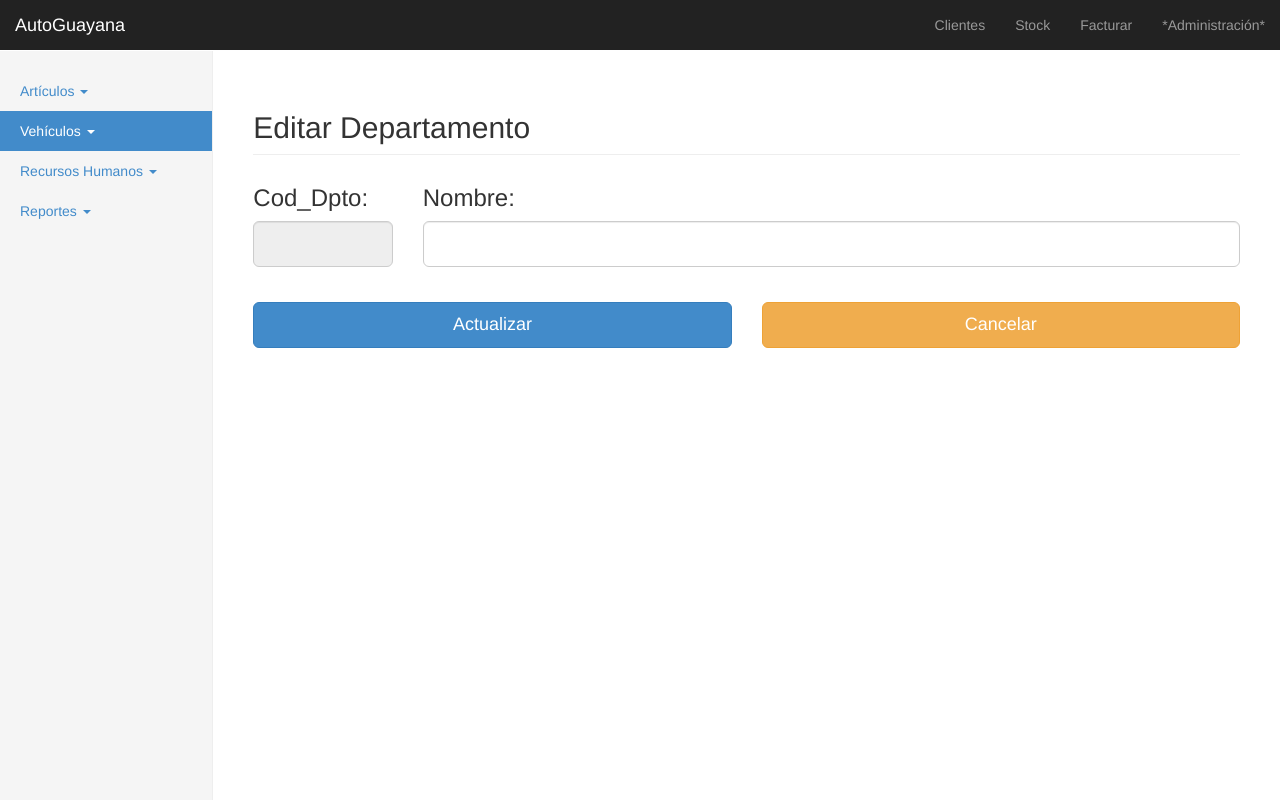
After one commit to jrivera294/AutoGuayana-Code-Igniter, a CodeIgniter app: page /autoguayanaci/index.php/departamentos/cargarEdicionDepartamentos in a window 1280 px wide. The commit adds this page. Run offline with CodeIgniter, Linux system fonts and the light colour scheme; some libraries are stand-ins or nearby versions.

Commit message:
departamento registro y edicion

```diff
--- a/application/controllers/departamentos.php
+++ b/application/controllers/departamentos.php
@@ -17,6 +17,7 @@ class Departamentos extends CI_Controller{
         $this->load->view('layouts/footer');
       }
 
+
      public function cargarRegistroDepartamentos(){
          $this->load->view('layouts/header');
         $this->load->view('layouts/adminSidebar');
@@ -24,6 +25,60 @@ class Departamentos extends CI_Controller{
         $this->load->view('layouts/footer');
      }
 
+     public function registrarDepartamento(){
+        $departamento = array(
+            'cod_dpto' => $this->input->post('cod_dpto'),
+            'nombre' => $this->input->post('nombre')
+        );
+
+
+        $result = $this->Departamentos_model->addDepartamento($departamento);
+        $data['message_type']=1;
+        $data['message']="Departamento registrado satisfactoriamente";
+
+        $query = $this->Departamentos_model->getDepartamentos();
+        $data['departamentos'] = $query;
+        $this->load->view('layouts/header',$data);
+        $this->load->view('layouts/adminSidebar');
+        $this->load->view('admin/gestionDepartamentos_view');
+        $this->load->view('layouts/footer');
+    }
+
+     public function cargarEdicionDepartamentos(){
+       $departamento = array(
+            'cod_dpto' => $this->input->post('cod_dpto'),
+            'nombre' => $this->input->post('nombre')
+        );
+
+        $data['departamento']=$departamento;
+
+         $this->load->view('layouts/header');
+        $this->load->view('layouts/adminSidebar');
+        $this->load->view('admin/edicionDepartamentos_view',$data);
+        $this->load->view('layouts/footer');
+     }
+
+     public function editarDepartamento(){
+        $departamento = array(
+            'nombre' => $this->input->post('nombre'),
+            'cod_dpto' => $this->input->post('cod_dpto')
+        );
+        $data['departamentos']=$departamento;
+        $result = $this->Departamentos_model->updateDepartamento($departamento);
+
+        $data['message_type']=1;
+        $data['message']="Departamento Actualizado satisfactoriamente";
+
+        //volver a copiar index
+        $query = $this->Departamentos_model->getDepartamentos();
+        $data['departamentos'] = $query;
+        $this->load->view('layouts/header',$data);
+        $this->load->view('layouts/adminSidebar');
+        $this->load->view('admin/gestionDepartamentos_view');
+        $this->load->view('layouts/footer');
+    }
+
+
 }
 
 ?>
--- a/application/models/articulos_model.php
+++ b/application/models/articulos_model.php
@@ -27,11 +27,6 @@
        function updateArticulo($articulo){
            $query = $this->db->query("UPDATE articulos SET precio=?,stock=?,descripcion=?,modelo=?,fabricante=? WHERE id=?",$articulo);
             return $query;
-        /* echo "articulo".  $articulo['precio' ];
-         echo "articulo".  $articulo[   'stock' ];
-         echo "articulo".  $articulo[   'descripcion'];
-         echo "articulo".  $articulo[   'modelo' ];
-         echo "articulo".  $articulo[   'fabricante']; */
        }
 
 
--- a/application/models/departamentos_model.php
+++ b/application/models/departamentos_model.php
@@ -9,5 +9,15 @@
             return $query->result();
        }
 
+       public function addDepartamento($departamento){
+           $query = $this->db->query("INSERT INTO departamento VALUES (?,?)",$departamento);
+           return $query;
+       }
+
+       public function updateDepartamento($departamento){
+           $query = $this->db->query("UPDATE departamento SET nombre=? WHERE cod_dpto=?",$departamento);
+            return $query;
+       }
+
    }
 ?>
--- a/application/views/admin/edicionArticulos_view.php
+++ b/application/views/admin/edicionArticulos_view.php
@@ -18,8 +18,7 @@
                 <div class="col-xs-12 col-sm-2 col-md-2">
                     <h3>ID:</h3>
                     <div class="form-group">
-                        <input disabled type="text" name="id_visible" id="id_visible"  class="form-control input-lg" placeholder="" value=
-                               "<?php echo $articulos['id']; ?>" tabindex="1">
+                        <input disabled type="text" name="id_visible" id="id_visible"  class="form-control input-lg" placeholder="" value="<?php echo $articulos['id']; ?>" tabindex="1">
                     </div>
                 </div>
 
@@ -74,7 +73,7 @@
 
              <div class="row">
                  <div class="col-xs-12 col-md-6"><input type="submit" value="Actualizar" class="btn btn-primary btn-block btn-lg" tabindex="7"></div>
-                 <div class="col-xs-12 col-md-6"><a href="<?= base_url("index.php/admin/gestionArticulos");?>" class="btn btn-warning btn-block btn-lg">Cancelar</a></div>
+                 <div class="col-xs-12 col-md-6"><a href="<?= base_url("index.php/articulos/cargarGestionArticulos");?>" class="btn btn-warning btn-block btn-lg">Cancelar</a></div>
              </div>
 
              </form>
--- /dev/null
+++ b/application/views/admin/edicionDepartamentos_view.php
@@ -0,0 +1,49 @@
+<div class="container-fluid">
+     <div class="row">
+       <div class="col-sm-9 col-sm-offset-3 col-md-10 col-md-offset-2 main">
+
+
+         <h2 class="sub-header">Editar Departamento</h2>
+         <div>
+          <form role="form" action='<?= base_url();?>index.php/departamentos/editarDepartamento' method="post">
+             <?php
+                    if(is_array($departamento) && count($departamento) ) {
+
+                   //  $desc = $articulos['descripcion'];
+
+              ?>
+             <input type="hidden" name = "cod_dpto" value="<?php echo $departamento['cod_dpto']; ?>">
+             <div class="row">
+                <div class="col-xs-12 col-sm-2 col-md-2">
+                    <h3>Cod_Dpto:</h3>
+                    <div class="form-group">
+                        <input disabled type="text" name="cod_dpto_visible" id="cod_dpto_visible"  class="form-control input-lg" placeholder="" value=
+                               "<?php echo $departamento['cod_dpto']; ?>" tabindex="1">
+                    </div>
+                </div>
+
+
+                <div class="col-xs-12 col-sm-10 col-md-10">
+                    <h3>Nombre:</h3>
+                    <div class="form-group">
+                        <input type="text" name="nombre" id="nombre"  class="form-control input-lg" placeholder="" value=
+                               "<?php echo $departamento['nombre']; ?>" tabindex="1">
+                    </div>
+                </div>
+            </div>
+
+
+             <?php } ?>
+
+             <br>
+
+             <div class="row">
+                 <div class="col-xs-12 col-md-6"><input type="submit" value="Actualizar" class="btn btn-primary btn-block btn-lg" tabindex="7"></div>
+                 <div class="col-xs-12 col-md-6"><a href="<?= base_url("index.php/departamentos");?>" class="btn btn-warning btn-block btn-lg">Cancelar</a></div>
+             </div>
+
+             </form>
+         </div>
+       </div>
+     </div>
+   </div>
--- a/application/views/admin/registroDepartamentos_view.php
+++ b/application/views/admin/registroDepartamentos_view.php
@@ -5,7 +5,7 @@
 
          <h2 class="sub-header">Registro Departamento</h2>
          <div>
-         <form role="form">
+         <form role="form" action="<?= base_url();?>index.php/departamentos/registrarDepartamento" method="post">
 
 
 
```
Also changed, not shown: application/controllers/articulos.php (+12 -29 lines), application/views/admin/gestionArticulos_view.php (+10 -2 lines), application/views/admin/gestionDepartamentos_view.php (+6 -4 lines).
